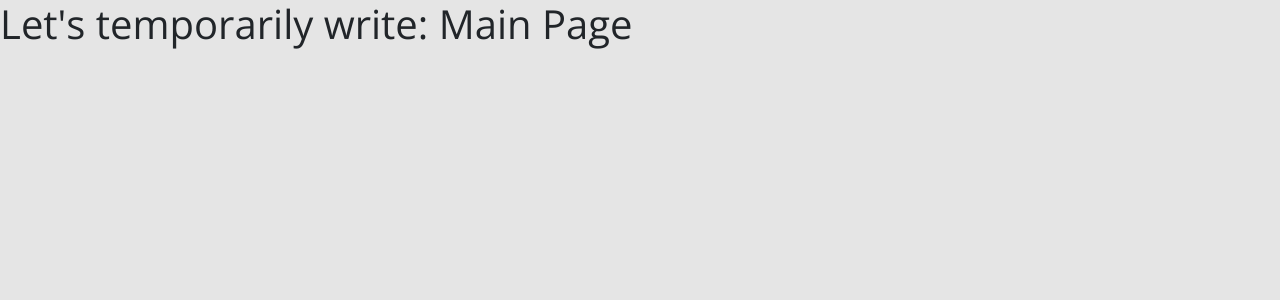
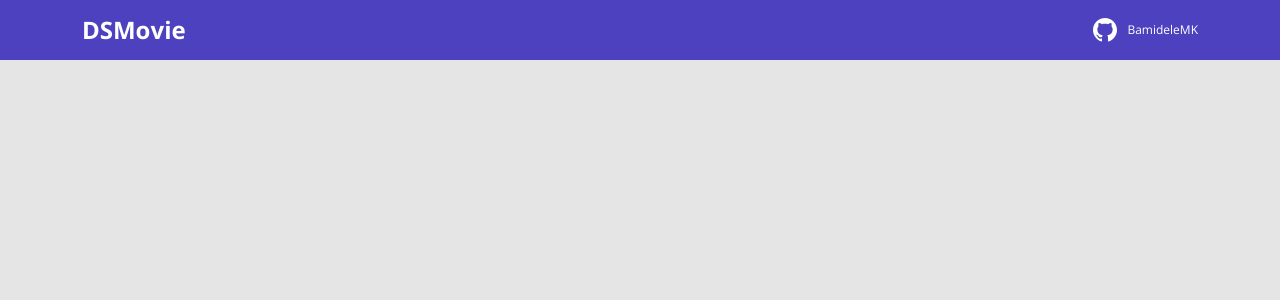
Before and after one commit to BamideleMK/dsmovie, a React (Create React App) app in the folder frontend/: page / in a window 1280 px wide. Shown: the top 300 px of the page. Built offline with nearby package versions, Linux system fonts and the light colour scheme.

Commit message:
Navbar done

```diff
--- a/frontend/src/App.tsx
+++ b/frontend/src/App.tsx
@@ -1,7 +1,15 @@
+// ReactComponent is a Javascript function
+// Importing ASSETS to be used in my COMPONENTS
+
+import Navbar from "./components/Navbar";
+
+// Creating ReactComponent that will be Navbar; I can then style Navbar
+
 function App() {
   return (
-    <h1>Let's temporarily write:  Main Page</h1>
+    <Navbar />        //  Calling the Navbar Component | Automatically loads import Navbar at the top
   );
 }
 
 export default App;
+// This App() function can be called anywhere now:  It is called from index.tsx, which is my MAIN file
--- /dev/null
+++ b/frontend/src/components/Navbar/index.tsx
@@ -0,0 +1,27 @@
+// Creating Navbar Component
+// ..Out/..Out/then ENTER assets
+import { ReactComponent as DeleGithubIcon } from 'assets/img/github.svg'; /* Logo Nick --> Path */
+import './styles.css';   /* Importing style.css  from the CSS created in the Navbar */
+function Navbar() {
+    return (
+        <header>
+            <nav className="container">  {/* Give the NAV: className="container" (not class)  */}
+                <div className="dsmovie-nav-content"> {/* This div holds NAV Content for DSmovie */}
+                    {/* This h1 tag goes to the Left side */}
+                    <h1>DSMovie</h1>
+
+                    {/*Everything inside "a" is aligned to the Right */}
+                    <a href="https://github.com/BamideleMK/dsmovie">
+                        <div className="dsmovie-contact-container">
+                            {/*Every ReactComponent is HTML Tag, and you can Style it */}
+                            <DeleGithubIcon />      {/* Importing the github logo */}
+                            <p className="bamideleGithub">BamideleMK</p>
+                        </div>
+
+                    </a>
+                </div>
+            </nav>
+        </header>
+    );
+}
+export default Navbar;      /* This can now be called from another file   */
--- /dev/null
+++ b/frontend/src/components/Navbar/styles.css
@@ -0,0 +1,31 @@
+/* Style the dsmovie-nav-content */
+header {
+    background-color: var(--color-primary);     /* Always use VARIABLE CSS */
+    height: 60px;
+    display: flex;
+    align-items: center;
+}
+/* Let's Float and distribute these Contents Apart */
+.dsmovie-nav-content {
+    display: flex;
+    justify-content: space-between;     /* Horizontal alignment */
+    align-items: center;                /* Vertical alignment */
+    color: var(--base-color);
+}
+
+.dsmovie-contact-container {
+    display: flex;
+    align-items: center;
+}
+
+.dsmovie-nav-content h1 {
+    /*line-height: normal;        /* May remove this line */
+    margin: 0;
+    font-size: 1.5rem;
+    font-weight: 700;
+}
+.bamideleGithub {
+    margin: 0 0 0 .625rem;
+    /*color: var(--base-color);*/
+    font-size: 0.75rem;
+}
--- a/frontend/src/index.css
+++ b/frontend/src/index.css
@@ -2,11 +2,15 @@
 
 :root {
   --color-primary: #4D41C0;
+  --base-color: #ffffff;
 }
 
 * {
     box-sizing: border-box;
     font-family: 'Open Sans', sans-serif;
+    margin: 0;
+    padding: 0;
+
 }
 
 html, body {
--- a/frontend/tsconfig.json
+++ b/frontend/tsconfig.json
@@ -1,5 +1,6 @@
 {
   "compilerOptions": {
+    "baseUrl": "./src",       // To avoid putting ../.. in the path   | I can now use: assets/img/github.svg
     "target": "es5",
     "lib": [
       "dom",
```
Also changed, not shown: frontend/src/assets/img/github.svg (added).
